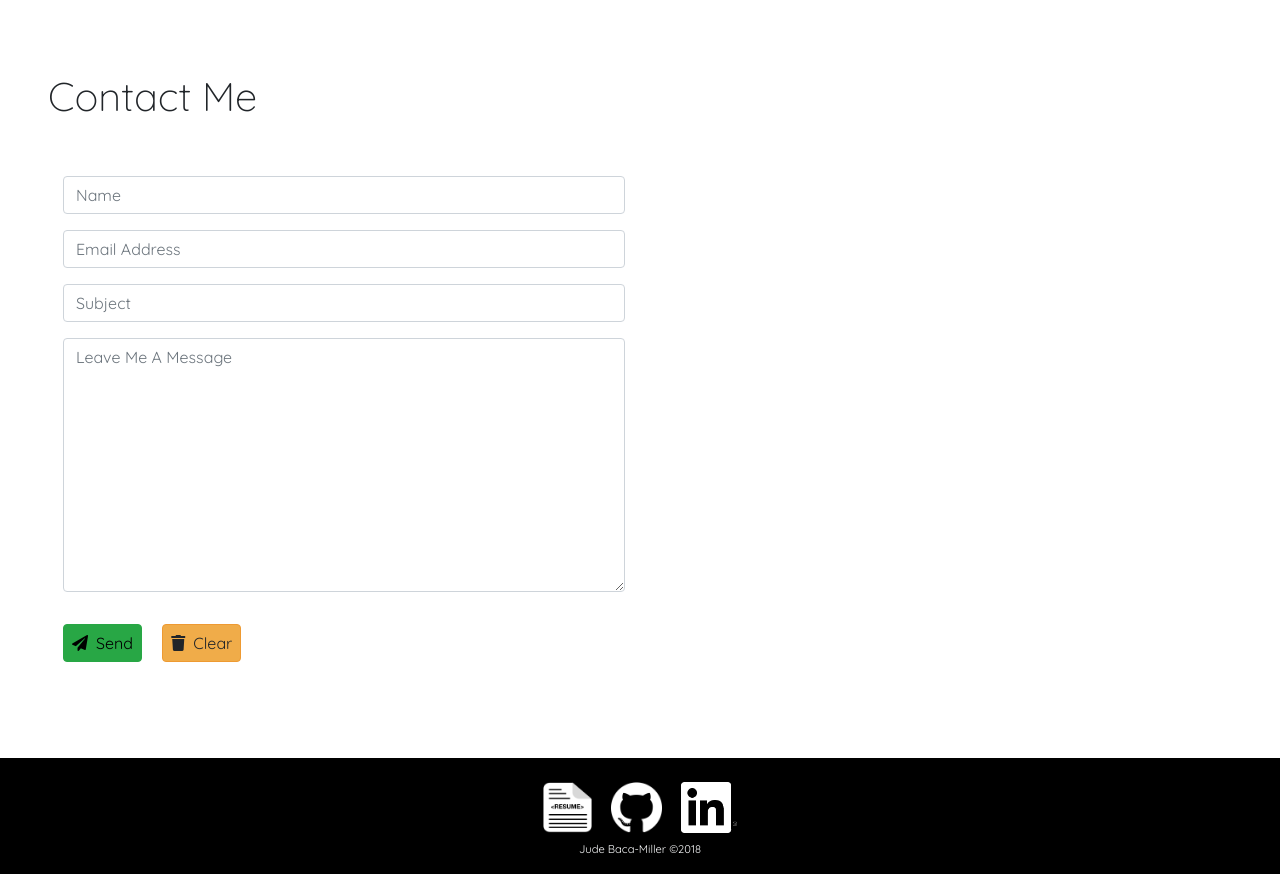
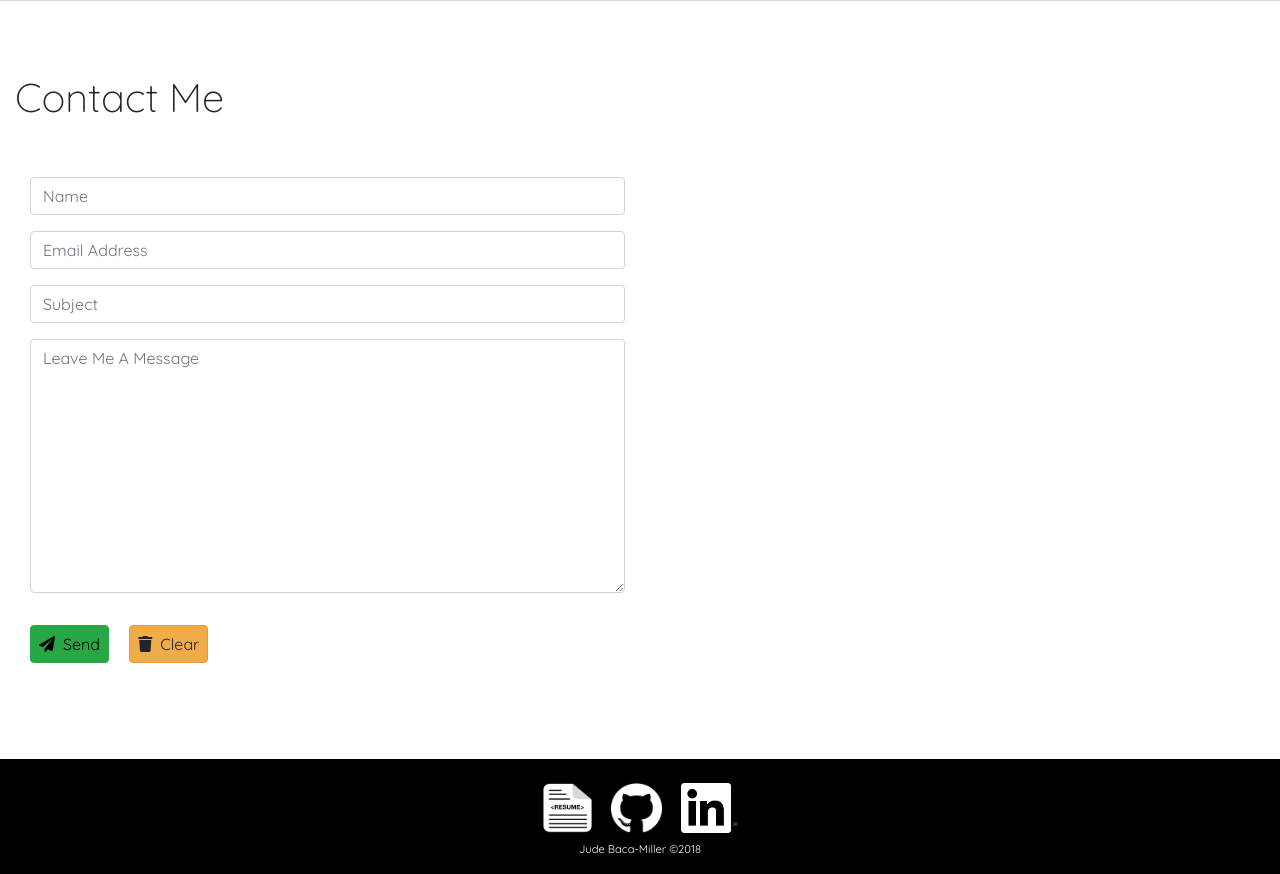
Before and after one commit to judeamiller/my-pwp-jude, a PHP site: page / in a window 1280 px wide. Shown: the part 860-1734 px from the top of the page. Run offline with PHP 8.4, Linux system fonts and the light colour scheme; some libraries are stand-ins or nearby versions.

Commit message:
reduce x-axis padding on containers.

```diff
--- a/public_html/index.php
+++ b/public_html/index.php
@@ -62,7 +62,7 @@
 	<body data-spy="scroll" data-target="#navigation-bar" data-offset="90">
 		<header>
 			<nav class="navbar navbar-expand-lg navbar-light border-bottom border-secondary shadow-sm bg-light fixed-top" id="navigation-bar" >
-				<div class="navbar-brand text-secondary pl-3" href="#"><span class="myName"> Jude Baca-Miller</span> <br>Web Developer</div>
+				<div class="navbar-brand text-secondary" href="#"><span class="myName"> Jude Baca-Miller</span> <br>Web Developer</div>
 				<button class="navbar-toggler collapsed" type="button" data-toggle="collapse" data-target="#navbarNavDropdown" aria-controls="navbarNavDropdown" aria-expanded="false" aria-label="Toggle navigation">
 					<span class="icon-bar top-bar"></span>
 					<span class="icon-bar middle-bar"></span>
@@ -98,7 +98,7 @@
 		<main>
 			<!--About Me-->
 			<a aria-hidden="true" id="about-me">about</a>
-			<div class="container-fluid  p-5">
+			<div class="container-fluid  py-5">
 				<div class="row">
 					<div class="col-md-8 align-self-center">
 						<h1 class="pb-3">About Me</h1>
@@ -111,7 +111,7 @@
 			</div>
 			<!--Portfolio-->
 			<a aria-hidden="true" id="portfolio">portfolio</a>
-			<div class="container-fluid  p-5 portfolio-section">
+			<div class="container-fluid  py-5 portfolio-section">
 				<h1 class="pb-4">Portfolio</h1>
 				<div class="row text-center">
 					<div class="col-lg-3 col-sm-6">
@@ -191,7 +191,7 @@
 			</div>
 			<!--Contact Form-->
 			<a aria-hidden="true" id="contact">contact</a>
-			<div class="container-fluid p-5">
+			<div class="container-fluid py-5">
 				<h1 class="pb-5">Contact Me</h1>
 				<div class="col-md-6">
 					<form id="contact-form" action="php/mailer.php" method="post" >
```
